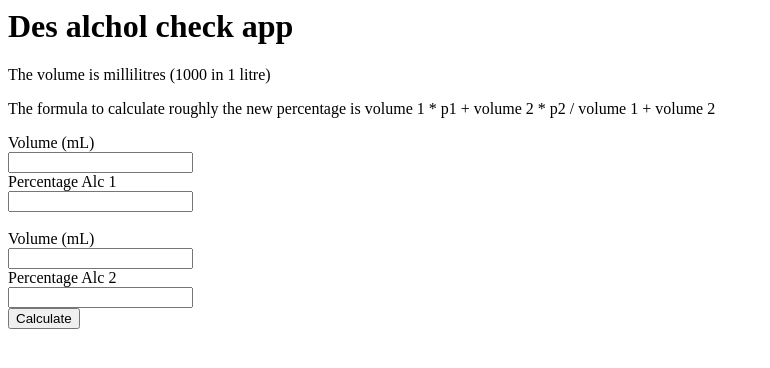
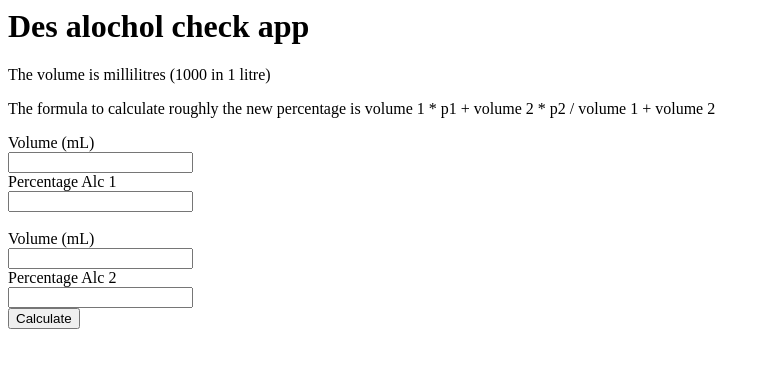
Before and after one commit to cjmckernan/alcholcheck, a Flask app: page / in a window 1280 px wide. Shown: the top 368 px of the page, without its empty margins (0-770 px from the left). Run offline with Flask 2, Linux system fonts and the light colour scheme; parts of the project's set-up code (start-up, migrations or seed data) failed here and were passed over.

```diff
--- a/app/templates/index.html
+++ b/app/templates/index.html
@@ -3,7 +3,7 @@
     <title>Alch Calc</title>
     </head>
     <body>
-        <h1>Des alchol check app</h1>
+        <h1>Des alochol check app</h1>
         <p>The volume is millilitres (1000 in 1 litre)</p>
         <p>
 
```
